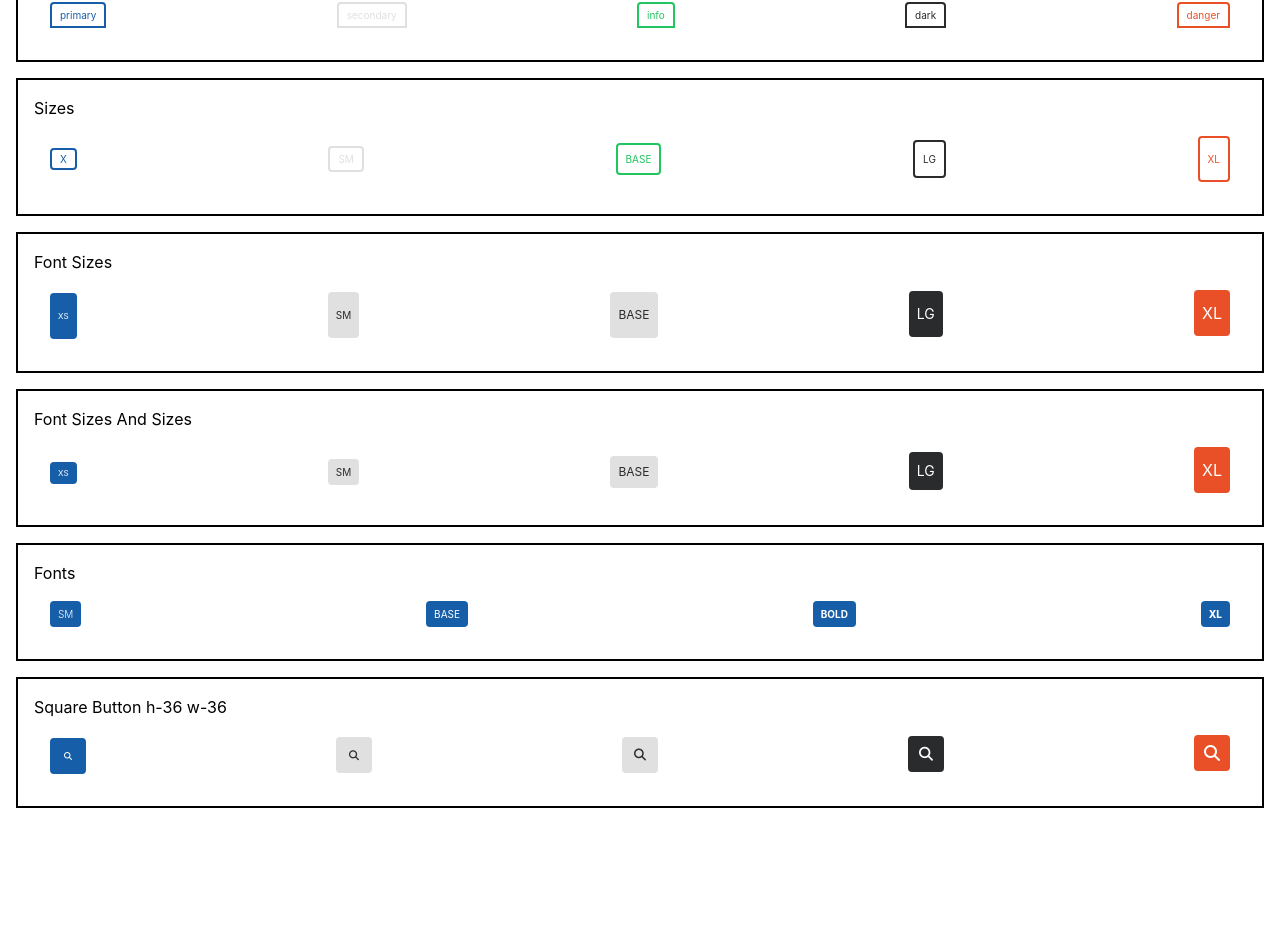
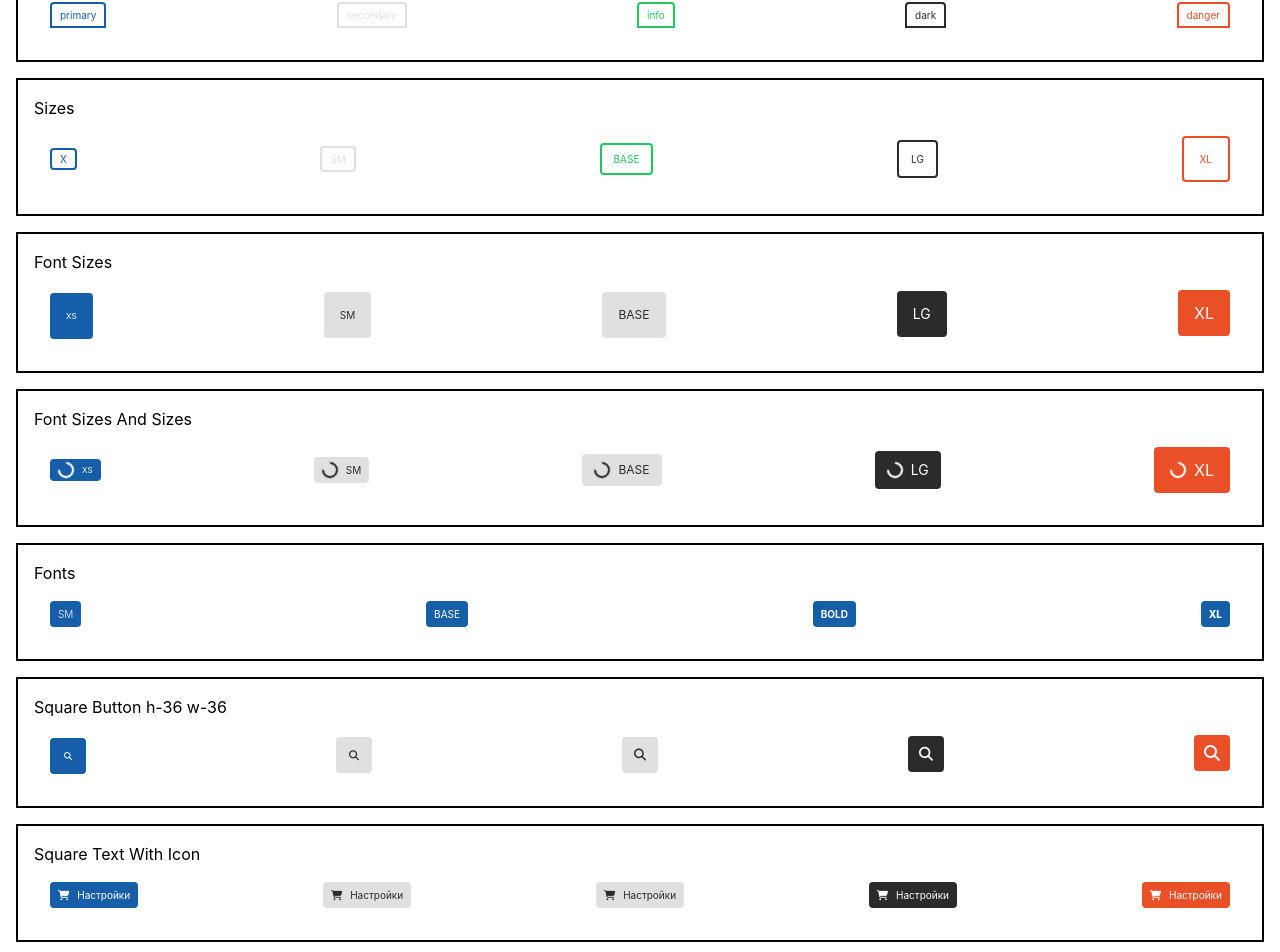
Before and after one commit to krasenDimitrov90/e-commerce, a React (Create React App) app: page /buttons in a window 1280 px wide. Shown: the part 668-1620 px from the top of the page. Before the commit the page ends 1492 px from the top, so only its background shows below. Built offline with nearby package versions, Linux system fonts and the light colour scheme.

Commit message:
adding new spinner

```diff
--- a/src/components-renderer/ButtonTypes/ButtonTypes.js
+++ b/src/components-renderer/ButtonTypes/ButtonTypes.js
@@ -123,11 +123,11 @@ export const ButtonTypes = ({ onClick, isLoading }) => {
             <div className={outContainerClass}>
                 <h1>Font Sizes And Sizes</h1>
                 <div className={innerContainerClass}>
-                    <Button fontSize='xs' size='xs' rounded='rounded' variant='primary' >XS</Button>
-                    <Button fontSize='sm' size='sm' rounded='rounded' variant='secondary' >SM</Button>
-                    <Button fontSize='base' size='base' rounded='rounded' variant='info' >BASE</Button>
-                    <Button fontSize='lg' size='lg' rounded='rounded' variant='dark' >LG</Button>
-                    <Button fontSize='xl' size='xl' rounded='rounded' variant='danger' >XL</Button>
+                    <Button isLoading={true} fontSize='xs' size='xs' rounded='rounded' variant='primary' >XS</Button>
+                    <Button isLoading={true} fontSize='sm' size='sm' rounded='rounded' variant='secondary' >SM</Button>
+                    <Button isLoading={true} fontSize='base' size='base' rounded='rounded' variant='info' >BASE</Button>
+                    <Button isLoading={true} fontSize='lg' size='lg' rounded='rounded' variant='dark' >LG</Button>
+                    <Button isLoading={true} fontSize='xl' size='xl' rounded='rounded' variant='danger' >XL</Button>
                 </div>
             </div>
 
@@ -151,6 +151,17 @@ export const ButtonTypes = ({ onClick, isLoading }) => {
                     <Button fontSize='xl' size='square' rounded='rounded' variant='danger' ><Icon variant='search' /></Button>
                 </div>
             </div>
+
+            <div className={outContainerClass}>
+                <h1>Square Text With Icon</h1>
+                <div className={innerContainerClass}>
+                    <Button leftIcon={<Icon variant='cart' right={true} />} rounded='rounded' variant='primary' >Настройки</Button>
+                    <Button leftIcon={<Icon variant='cart' right={true} />} rounded='rounded' variant='secondary' >Настройки</Button>
+                    <Button leftIcon={<Icon variant='cart' right={true} />} rounded='rounded' variant='info' >Настройки</Button>
+                    <Button leftIcon={<Icon variant='cart' right={true} />} rounded='rounded' variant='dark' >Настройки</Button>
+                    <Button leftIcon={<Icon variant='cart' right={true} />} rounded='rounded' variant='danger' >Настройки</Button>
+                </div>
+            </div>
         </>
     );
 };
--- a/src/modules/Button/Button.styles.css
+++ b/src/modules/Button/Button.styles.css
@@ -1,5 +1,5 @@
 .btn {
-    @apply  transition-all duration-150 ease-linear;
+    @apply flex justify-center items-center transition-all duration-150 ease-linear;
 }
 
 .btn-rounded {
@@ -64,13 +64,13 @@
     @apply h-[26px] px-2
 }
 .btn-base {
-    @apply h-[32px] px-2
+    @apply h-[32px] px-3
 }
 .btn-lg {
-    @apply h-[38px] px-2
+    @apply h-[38px] px-3
 }
 .btn-xl {
-    @apply h-[46px] px-2
+    @apply h-[46px] px-4
 }
 
 .btn-square {
--- a/src/modules/Spinner/Spinner.css
+++ b/src/modules/Spinner/Spinner.css
@@ -1,4 +1,4 @@
-.loader {
+/* .loader {
     @apply w-4 h-4 mr-2 border-dotted border-2 border-white rounded-[50%] animate-spin
 }
 
@@ -10,4 +10,50 @@
     100% {
         transform: rotate(360deg);
     }
+} */
+
+.loader {
+    /* width: 1.5rem;
+    height: 1.5rem; */
+    width: 16px;
+    height: 16px;
+    border-width: 2px;
+    font-size: 16px;
+    margin-right: 0.5rem;
+
+    position: relative;
+    display: inline-block;
+    overflow: hidden;
+    text-indent: -999em;
+    border: 0.15em solid;
+    border-color: currentColor transparent currentColor currentColor;
+    border-radius: 50%;
+    animation-name: spinner-border;
+    animation-duration: 0.75s;
+    animation-timing-function: linear;
+    animation-iteration-count: infinite;
+    vertical-align: bottom;
+
+    /* color: #cf3a3a !important; */
+
+    --bs-spinner-width: 2rem;
+    --bs-spinner-height: 2rem;
+    --bs-spinner-vertical-align: -0.125em;
+    --bs-spinner-border-width: 0.25em;
+    --bs-spinner-animation-speed: 0.75s;
+    --bs-spinner-animation-name: spinner-border;
+
+    animation: var(--bs-spinner-animation-speed) linear infinite var(--bs-spinner-animation-name);
+
+    box-sizing: border-box;
+    font-weight: normal;
+    white-space: normal;
+    word-wrap: break-word;
 }
+
+@keyframes spinner-border{
+    100% {
+        -webkit-transform: rotate(360deg);
+        transform: rotate(360deg);
+    }
+}
```
